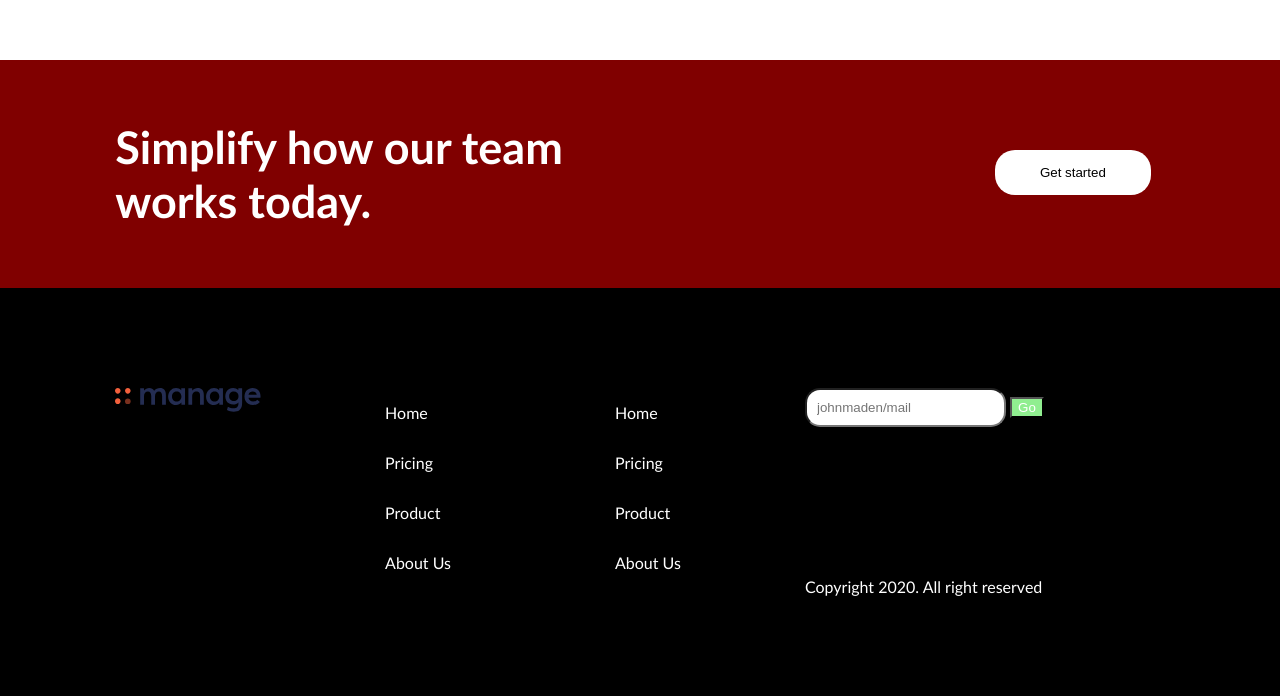
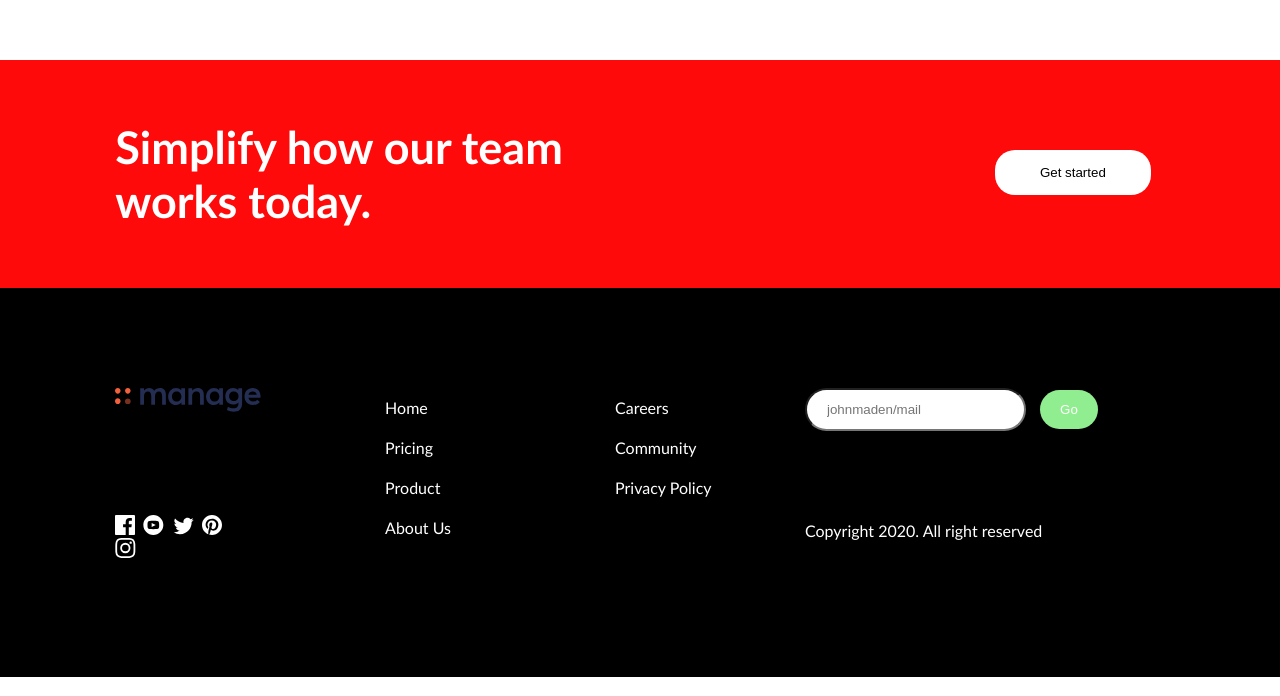
Before and after one commit to ayobanwo/manage, a plain HTML site: page index.html in a window 1280 px wide. Shown: the part 2313-3009 px from the top of the page. Drawn offline with Linux system fonts and the light colour scheme.

Commit message:
new commit

```diff
--- a/css/style.css
+++ b/css/style.css
@@ -125,7 +125,7 @@ nav{
 	grid-template-columns: 4fr 1fr;
 	grid-gap: 200px;
 	color: white;
-	background-color: maroon;
+	background-color: #ff0a0a;
 }
 .simplify-div-h{
 	font-size: 45px;
@@ -147,18 +147,30 @@ footer{
 	margin: 0;
 }
 .foot-li{
-	line-height: 50px;
+	line-height: 40px;
 	list-style: none;
 }
 .footer-input{
-	padding: 10px;
-	border-radius: 15px;
+	padding: 12px 20px;
+	border-radius: 50px;
 }
 .footer-go-btn{
 	color: white;
 	background-color: lightgreen;
+	padding: 12px 20px;
+	border-radius: 50px;
+	margin-left: 10px;
+	border-style: none;
 }
 .foot-span{
 	display: block;
-	margin-top: 150px;
+	margin-top: 90px;
+	margin-left:
 }
+.sm-fig{
+	margin-left: 0;
+	margin-top: 100px;
+}
+.sm-fig-img{
+	margin-right: 3%;
+}
--- a/index.html
+++ b/index.html
@@ -143,7 +143,8 @@
 	</div>
 
 	<div class="simplify-div wrapper">
-		<h1 class="simplify-div-h">
+<!-- 		<img class="simplify-img" src="images/bg-tablet-pattern.svg">
+ -->		<h1 class="simplify-div-h">
 			Simplify how our team<br>
 			works today.
 		</h1>
@@ -156,6 +157,14 @@
 		<div>
 			<figure class="logo-fig">
 				<img src="images/logo.svg">
+			</figure>
+
+			<figure class="sm-fig">
+				<img class="sm-fig-img" src="images/icon-facebook.svg">
+				<img class="sm-fig-img" src="images/icon-youtube.svg">
+				<img class="sm-fig-img" src="images/icon-twitter.svg">
+				<img class="sm-fig-img" src="images/icon-pinterest.svg">
+				<img class="sm-fig-img" src="images/icon-instagram.svg">
 			</figure>
 		</div>
 
@@ -170,10 +179,9 @@
 
 		<div>
 			<ul class="foot-ul">
-				<li class="foot-li">Home</li>
-				<li class="foot-li">Pricing</li>
-				<li class="foot-li">Product</li>
-				<li class="foot-li">About Us</li>
+				<li class="foot-li">Careers</li>
+				<li class="foot-li">Community</li>
+				<li class="foot-li">Privacy Policy</li>
 			</ul>
 		</div>
 
```
